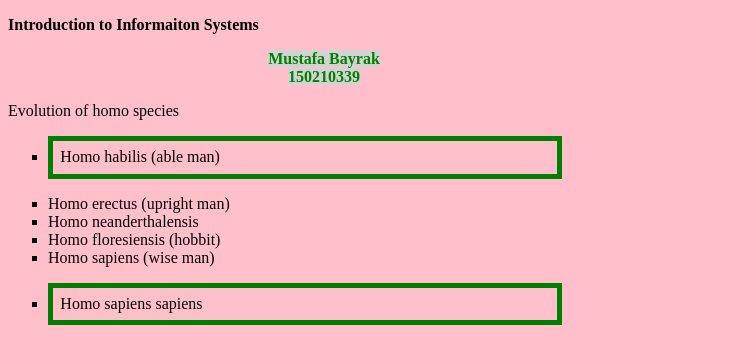
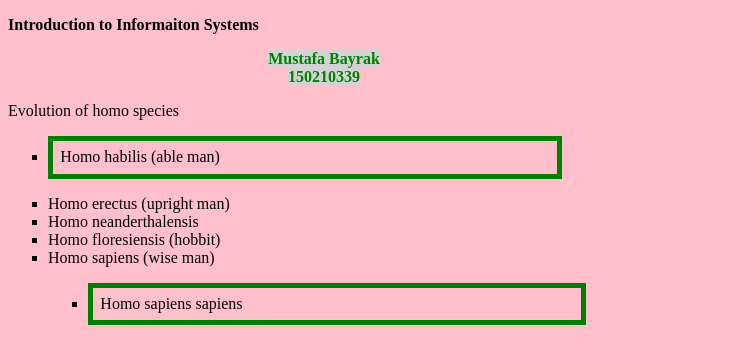
Before and after one commit to itu-itis/git-fundamentals-draft-itu-itis21-bayrakmu21, a plain HTML site: page index.html in a window 1280 px wide. Shown: the top 344 px of the page, without its empty margins (0-740 px from the left). Drawn offline with Linux system fonts and the light colour scheme.

Commit message:
Update index.html

```diff
--- a/index.html
+++ b/index.html
@@ -27,9 +27,9 @@
      <li> Homo neanderthalensis </li>
      <li> Homo floresiensis (hobbit) </li>
      <li> Homo sapiens (wise man) </li>
-</ul>
- <ul onclick="document.getElementById('ul-02').style.backgroundColor='orange'">
+ <ul id='ul-02' onclick="document.getElementById('ul-02').style.backgroundColor='orange'">
         <li> Homo sapiens sapiens </li>
+        </ul>
      </ul>
 <h1 onmouseover="style.color='orange' ; style.backgroundColor='lightgreen'"
 onmouseout="style.backgroundColor='white' ;style.color='red'">
```
